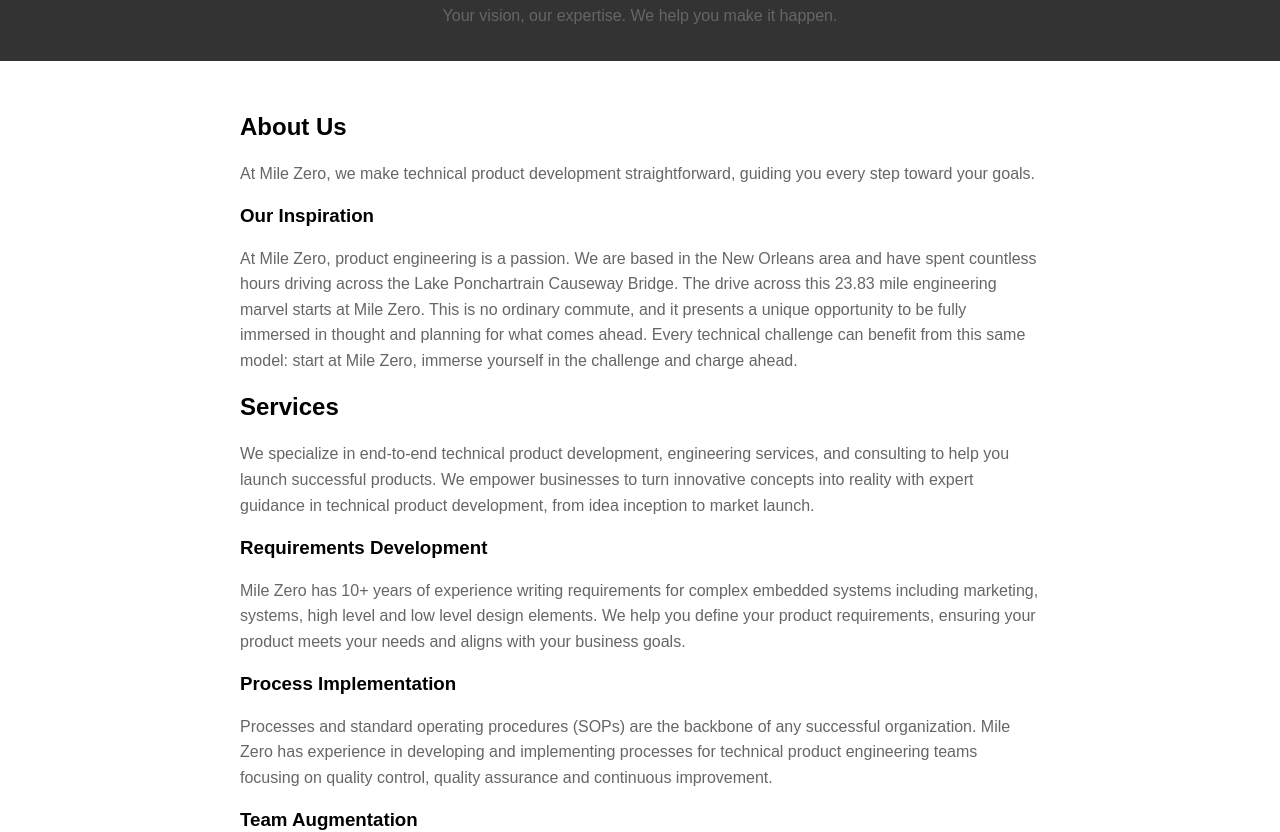
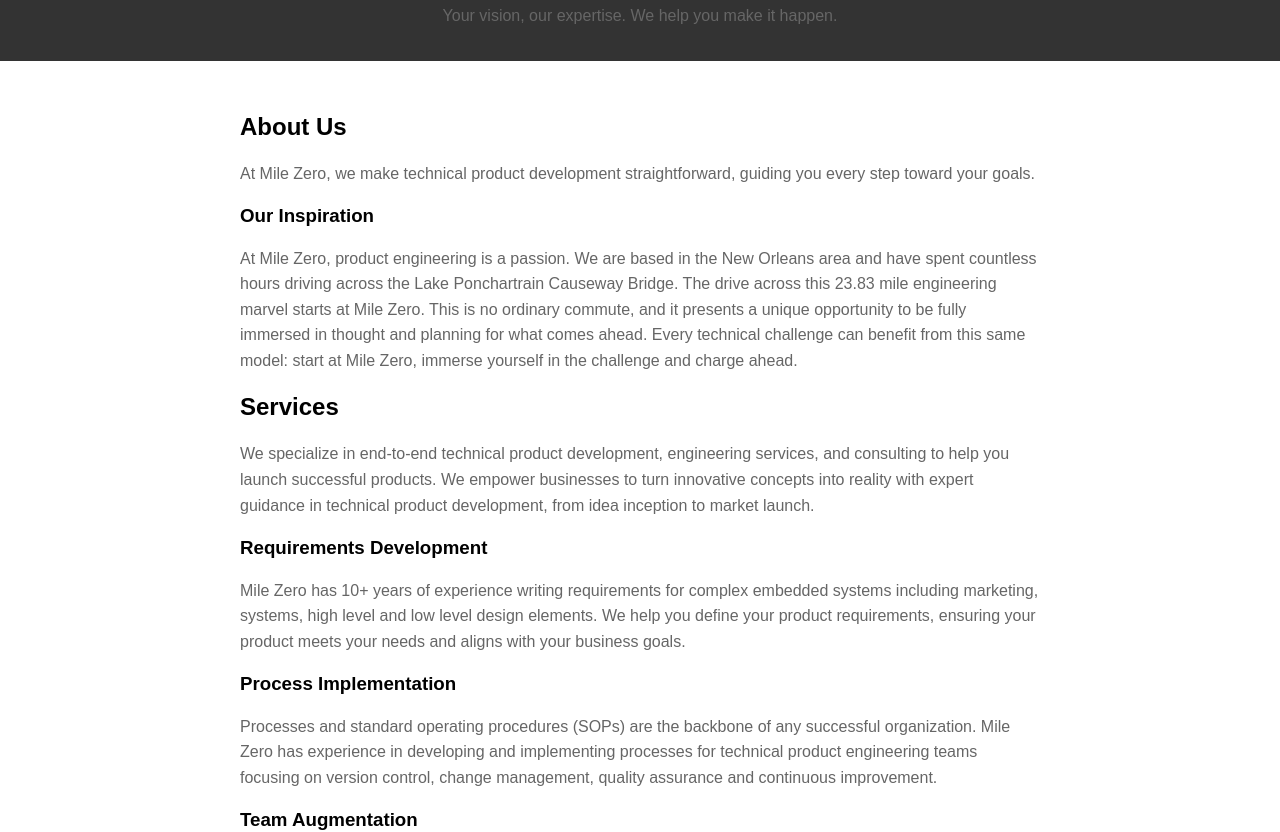
Before and after one commit to MILE-ZERO/milezero.github.io, a plain HTML site: page index.html in a window 1280 px wide. Shown: the part 124-956 px from the top of the page. Drawn offline with Linux system fonts and the light colour scheme.

Commit message:
Updated process Implementation section

```diff
--- a/index.html
+++ b/index.html
@@ -57,7 +57,7 @@
         <p>
             Processes and standard operating procedures (SOPs) are the backbone of any successful organization.
             Mile Zero has experience in developing and implementing processes for technical product engineering
-            teams focusing on quality control, quality assurance and continuous improvement.
+            teams focusing on version control, change management, quality assurance and continuous improvement.
         </p>
         <h3>Team Augmentation</h3>
         <p>
```
